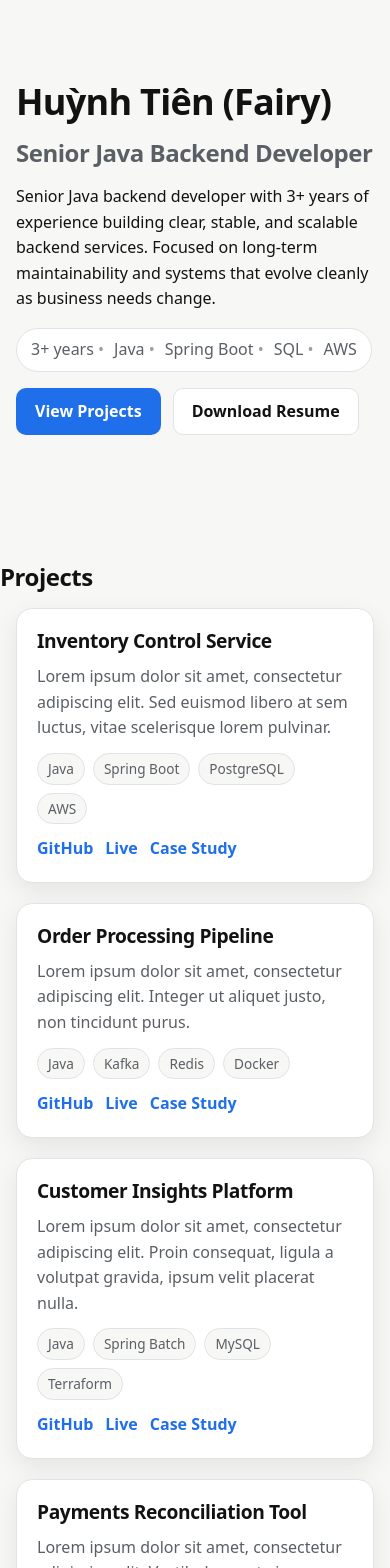
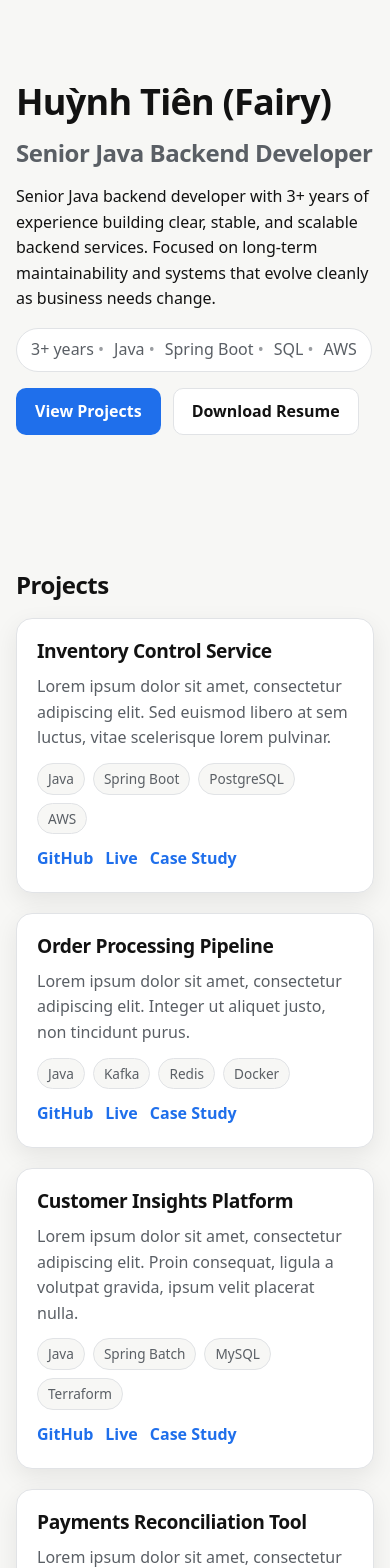
Before and after one commit to tienhuynh-tn/portfolio-tienhuynh-tn, a React (Vite) app: page / in a window 390 px wide. Shown: the top 1568 px of the page. Built offline with nearby package versions, Linux system fonts and the light colour scheme.

Commit message:
refactor: unify section layout and responsive foundation

```diff
--- a/src/components/layout/Section.tsx
+++ b/src/components/layout/Section.tsx
@@ -1,16 +1,24 @@
 import type { ReactNode } from 'react'
+import Container from './Container'
 
 type SectionProps = {
   id: string
   title?: string
+  variant?: 'default' | 'hero'
   children: ReactNode
 }
 
-function Section({ id, title, children }: SectionProps) {
+function Section({ id, title, variant = 'default', children }: SectionProps) {
   return (
-    <section id={id} className="section">
-      {title ? <h2 className="sectionTitle">{title}</h2> : null}
-      <div className="sectionBody">{children}</div>
+    <section id={id} className={`section section--${variant}`}>
+      <Container>
+        {title ? (
+          <header className="sectionHeader">
+            <h2 className="sectionTitle">{title}</h2>
+          </header>
+        ) : null}
+        <div className="sectionBody">{children}</div>
+      </Container>
     </section>
   )
 }
--- a/src/sections/Contact.tsx
+++ b/src/sections/Contact.tsx
@@ -1,23 +1,32 @@
 import Section from '../components/layout/Section'
-import Container from '../components/layout/Container'
 
 function Contact() {
   return (
     <Section id="contact" title="Contact">
-        <Container>
       <div className="contact">
         <p className="contactText">
-              Interested in collaborating or discussing backend systems? Reach out anytime.
+          Interested in collaborating or discussing backend systems? Reach out
+          anytime.
         </p>
 
         <div className="contactLinks">
           <a href="mailto:tien.huynhlt.tn@gmail.com" className="cardLink">
             Email
           </a>
-              <a href="https://github.com/tienhuynh-tn" className="cardLink" target="_blank" rel="noreferrer">
+          <a
+            href="https://github.com/tienhuynh-tn"
+            className="cardLink"
+            target="_blank"
+            rel="noreferrer"
+          >
             GitHub
           </a>
-              <a href="https://www.linkedin.com/in/tienhuynh-tn/" className="cardLink" target="_blank" rel="noreferrer">
+          <a
+            href="https://www.linkedin.com/in/tienhuynh-tn/"
+            className="cardLink"
+            target="_blank"
+            rel="noreferrer"
+          >
             LinkedIn
           </a>
         </div>
@@ -32,11 +41,10 @@ function Contact() {
           >
             tienhuynh-tn
           </a>
-              ). Built with 💚 using React, TypeScript, and a little help from ChatGPT &amp; Codex - plus many
-              late nights learning and milktea.
+          ). Built with 💚 using React, TypeScript, and a little help from
+          ChatGPT &amp; Codex - plus many late nights learning and milktea.
         </div>
       </div>
-        </Container>
     </Section>
   )
 }
--- a/src/sections/Experience.tsx
+++ b/src/sections/Experience.tsx
@@ -1,5 +1,4 @@
 import Section from '../components/layout/Section'
-import Container from '../components/layout/Container'
 
 const EXPERIENCE_ITEMS = [
   {
@@ -36,7 +35,6 @@ const EXPERIENCE_ITEMS = [
 function Experience() {
   return (
     <Section id="experience" title="Experience">
-      <Container>
       <div className="list">
         {EXPERIENCE_ITEMS.map((item) => (
           <article key={`${item.role}-${item.company}`} className="item">
@@ -55,7 +53,6 @@ function Experience() {
           </article>
         ))}
       </div>
-      </Container>
     </Section>
   )
 }
--- a/src/sections/Hero.tsx
+++ b/src/sections/Hero.tsx
@@ -1,12 +1,10 @@
 import Section from '../components/layout/Section'
-import Container from '../components/layout/Container'
 
 const BADGES = ['3+ years', 'Java', 'Spring Boot', 'SQL', 'AWS']
 
 function Hero() {
   return (
-    <Section id="hero">
-      <Container>
+    <Section id="hero" variant="hero">
       <div className="hero">
         <h1 className="heroTitle">Huỳnh Tiên (Fairy)</h1>
         <h2 className="heroSubtitle">Senior Java Backend Developer</h2>
@@ -38,7 +36,6 @@ function Hero() {
           </a>
         </div>
       </div>
-      </Container>
     </Section>
   )
 }
--- a/src/sections/Projects.tsx
+++ b/src/sections/Projects.tsx
@@ -1,18 +1,15 @@
 import Section from '../components/layout/Section'
-import Container from '../components/layout/Container'
 import ProjectCard from '../components/projects/ProjectCard'
 import { projects } from '../data/projects'
 
 function Projects() {
   return (
     <Section id="projects" title="Projects">
-      <Container>
-        <div className="grid">
-          {projects.map((project) => (
-            <ProjectCard key={project.title} project={project} />
-          ))}
-        </div>
-      </Container>
+      <div className="projectsGrid">
+        {projects.map((project) => (
+          <ProjectCard key={project.title} project={project} />
+        ))}
+      </div>
     </Section>
   )
 }
--- a/src/styles/global.css
+++ b/src/styles/global.css
@@ -13,6 +13,7 @@
   /* Spacing */
   --space-container-x: clamp(16px, 4vw, 48px);
   --space-section-y: clamp(48px, 8vw, 96px);
+  --space-section-hero-y: clamp(72px, 10vw, 140px);
 
   /* Radius */
   --radius-sm: 6px;
@@ -27,6 +28,9 @@
   --font-size-h1: clamp(2.25rem, 4vw, 3rem);
   --font-size-h2: clamp(1.5rem, 2.2vw, 2.125rem);
   --font-size-h3: clamp(1.25rem, 1.8vw, 1.5rem);
+
+  /* Layout */
+  --container-max-width: 1200px;
 }
 
 * {
@@ -52,26 +56,9 @@ main {
   display: block;
 }
 
-section {
-  padding: var(--space-section-y) 0;
-}
-
-.section {
-  padding: var(--space-section-y) 0;
-}
-
-.sectionTitle {
-  font-size: var(--font-size-h2);
-  margin-bottom: 16px;
-}
-
-.sectionBody {
-  display: block;
-}
-
 .container {
   width: 100%;
-  max-width: 1200px;
+  max-width: var(--container-max-width);
   margin: 0 auto;
   padding: 0 var(--space-container-x);
 }
@@ -97,6 +84,27 @@ h2 {
 
 h3 {
   font-size: var(--font-size-h3);
+}
+
+.section {
+  padding: var(--space-section-y) 0;
+}
+
+.section--hero {
+  padding: var(--space-section-hero-y) 0;
+}
+
+.sectionHeader {
+  margin-bottom: 24px;
+}
+
+.sectionTitle {
+  font-size: var(--font-size-h2);
+  margin: 0;
+}
+
+.sectionBody {
+  display: block;
 }
 
 a {
@@ -145,7 +153,6 @@ p {
   display: flex;
   flex-direction: column;
   gap: 16px;
-  padding: 32px 0;
 }
 
 .heroTitle {
@@ -206,20 +213,20 @@ p {
   color: var(--color-text);
 }
 
-.grid {
+.projectsGrid {
   display: grid;
   grid-template-columns: repeat(1, minmax(0, 1fr));
   gap: 20px;
 }
 
-@media (min-width: 768px) {
-  .grid {
+@media (min-width: 601px) {
+  .projectsGrid {
     grid-template-columns: repeat(2, minmax(0, 1fr));
   }
 }
 
-@media (min-width: 1024px) {
-  .grid {
+@media (min-width: 901px) {
+  .projectsGrid {
     grid-template-columns: repeat(3, minmax(0, 1fr));
   }
 }
@@ -357,3 +364,21 @@ p {
 .contactFooterLink:hover {
   text-decoration-thickness: 2px;
 }
+
+@media (max-width: 900px) {
+  .section {
+    padding: 56px 0;
+  }
+
+  .section--hero {
+    padding: 80px 0;
+  }
+
+  .sectionHeader {
+    margin-bottom: 18px;
+  }
+
+  .heroSummary {
+    max-width: 100%;
+  }
+}
```
Lines whose indentation alone changed are shown as unchanged.
